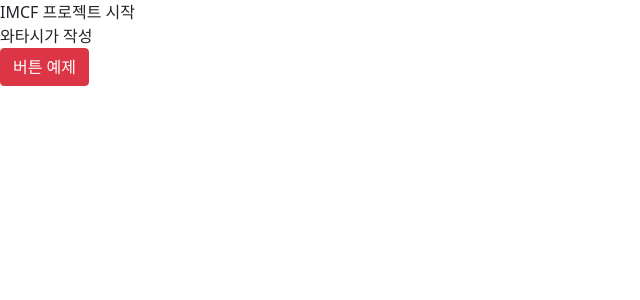
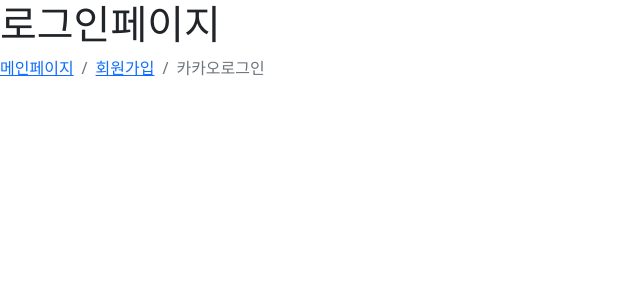
Before and after one commit to I-m-Codefix/IMCF_front, a React (Create React App) app: page / in a window 1280 px wide. Shown: the top 300 px of the page, without its empty margins (0-640 px from the left). Built offline with nearby package versions, Linux system fonts and the light colour scheme.

Commit message:
Add : 페이지폴더 및 파일생성

```diff
--- a/src/App.js
+++ b/src/App.js
@@ -1,11 +1,14 @@
+import { Breadcrumb } from "react-bootstrap";
+
 function App() {
   return (
     <div className="App">
-      <div>
-        IMCF 프로젝트 시작<br/>
-        와타시가 작성
-      </div>
-      <button type="button" class="btn btn-danger">버튼 예제</button>
+      <h1>로그인페이지</h1>
+      <Breadcrumb>
+        <Breadcrumb.Item href="#">메인페이지</Breadcrumb.Item>
+        <Breadcrumb.Item href="#">회원가입</Breadcrumb.Item>
+        <Breadcrumb.Item active>카카오로그인</Breadcrumb.Item>
+      </Breadcrumb>
     </div>
   );
 }
```
